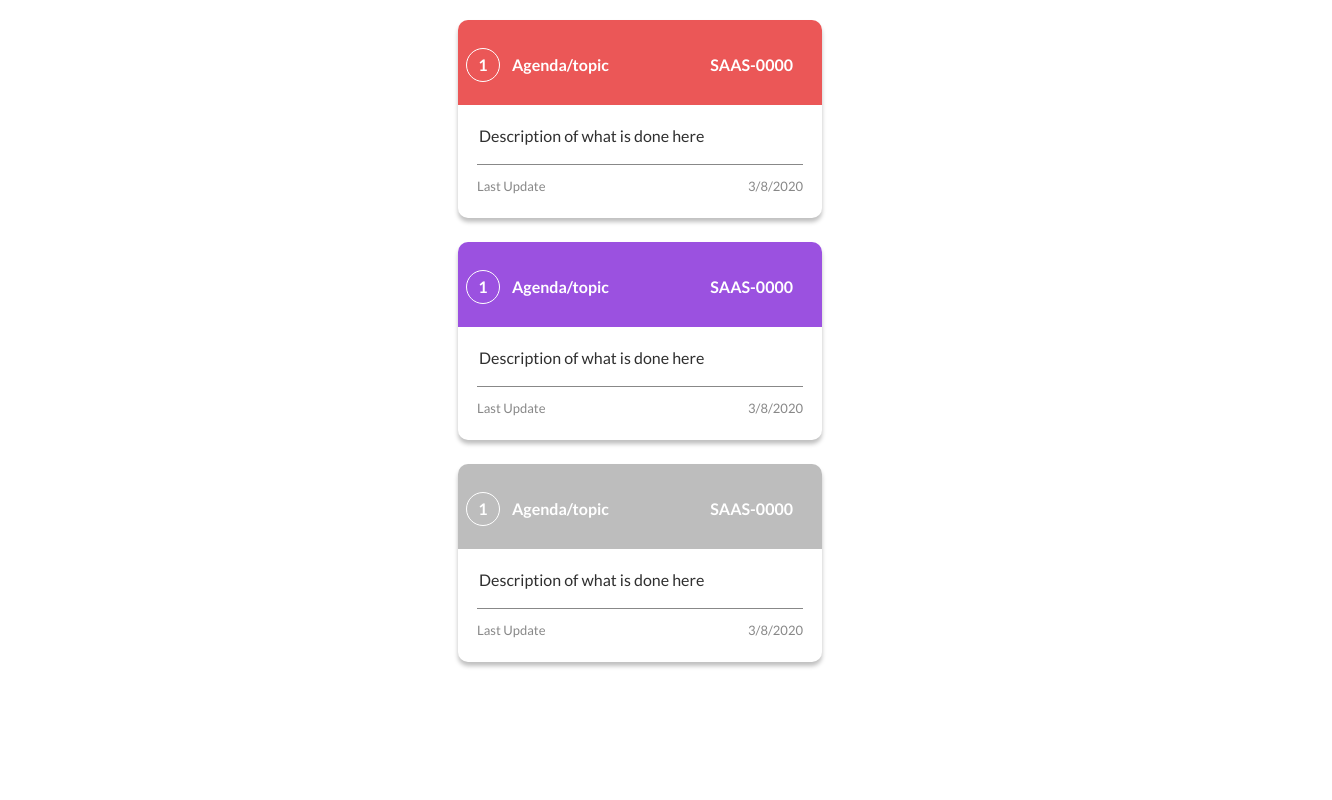
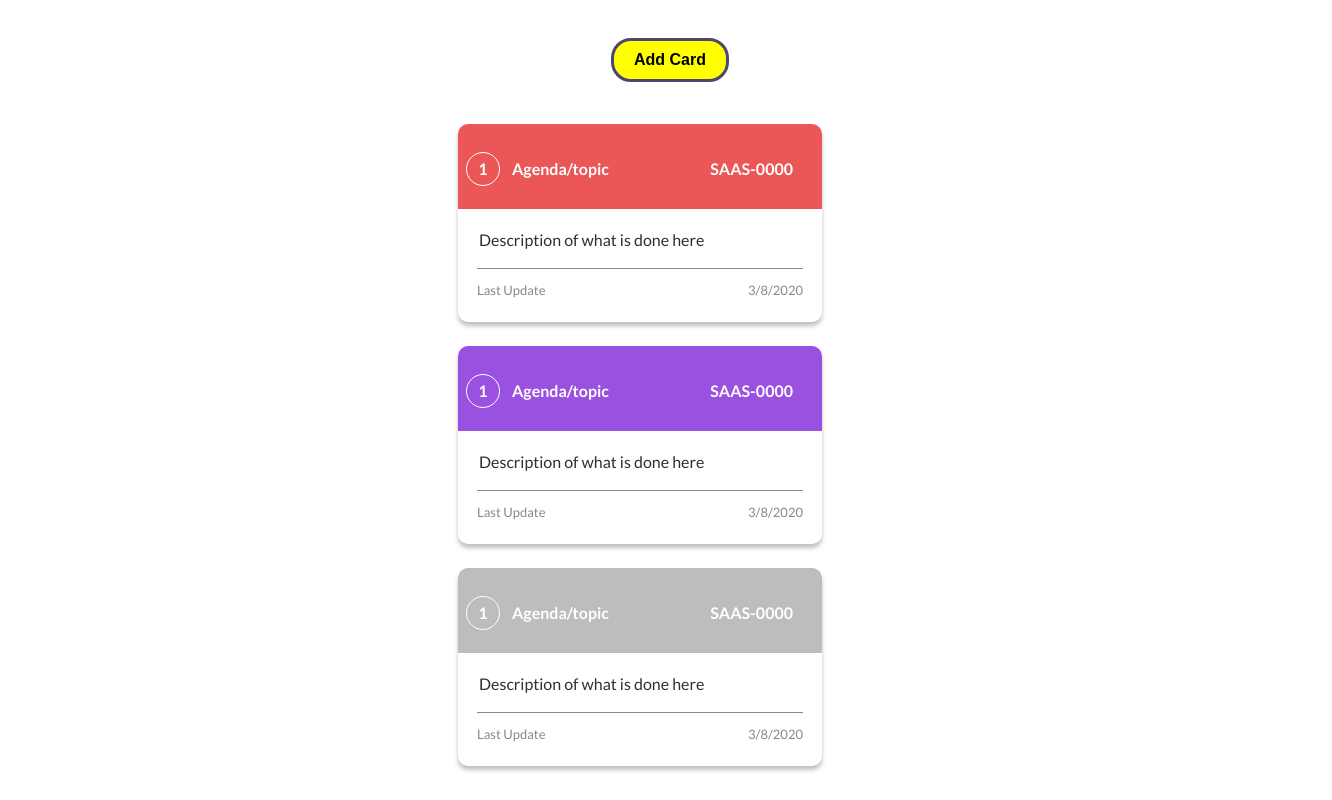
Before and after one commit to saul650/2parcial, a plain HTML site: page index.html in a window 1280 px wide. Shown: the whole page, 1332 px wide, since content can reach past the window. Drawn offline with Linux system fonts and the light colour scheme; files that its build step writes are made by us from their sources.

Commit message:
boton puesto

```diff
--- a/assets/addNewCard.js
+++ b/assets/addNewCard.js
@@ -0,0 +1,4 @@
+export const addNewCard = ( gallery ) => {
+const card = document.createElement('section');
+
+}
--- a/assets/index.js
+++ b/assets/index.js
@@ -0,0 +1,6 @@
+import { addNewCard } from './addNewCard.js';
+
+const removeButton = document.querySelector( "#remove-button" );
+const gallery = document.querySelector( "#gallery" )
+
+addButton.addEventListener( "click", () => addNewCard( gallery ), false );
--- a/index.html
+++ b/index.html
@@ -10,6 +10,9 @@
     <title>Document</title>
 </head>
 <body>
+    <div class="action-buttons">
+        <button id="add-button"> Add Card </button>
+    </div>
     <section class="cards-container" id="app">
         <div class="card">
             <div class="card__header card-red">
--- a/assets/style.css
+++ b/style.css
@@ -14,6 +14,24 @@ body{
     display: flex;
     flex-direction: column;
     justify-content: center;
+}
+.action-buttons {
+    padding: 30px;
+    width: 100%;
+    display: flex;
+    flex-direction: row;
+    justify-content: center;
+    align-items: center;
+}
+
+.action-buttons button {
+    padding: 10px 20px;
+    background-color: yellow;
+    border: 3px solid #4b4672;
+    margin: 0 10px;
+    border-radius: 20px;
+    font-weight: bold;
+    font-size: 1em;
 }
 .card{
     margin: 12px auto;
```
